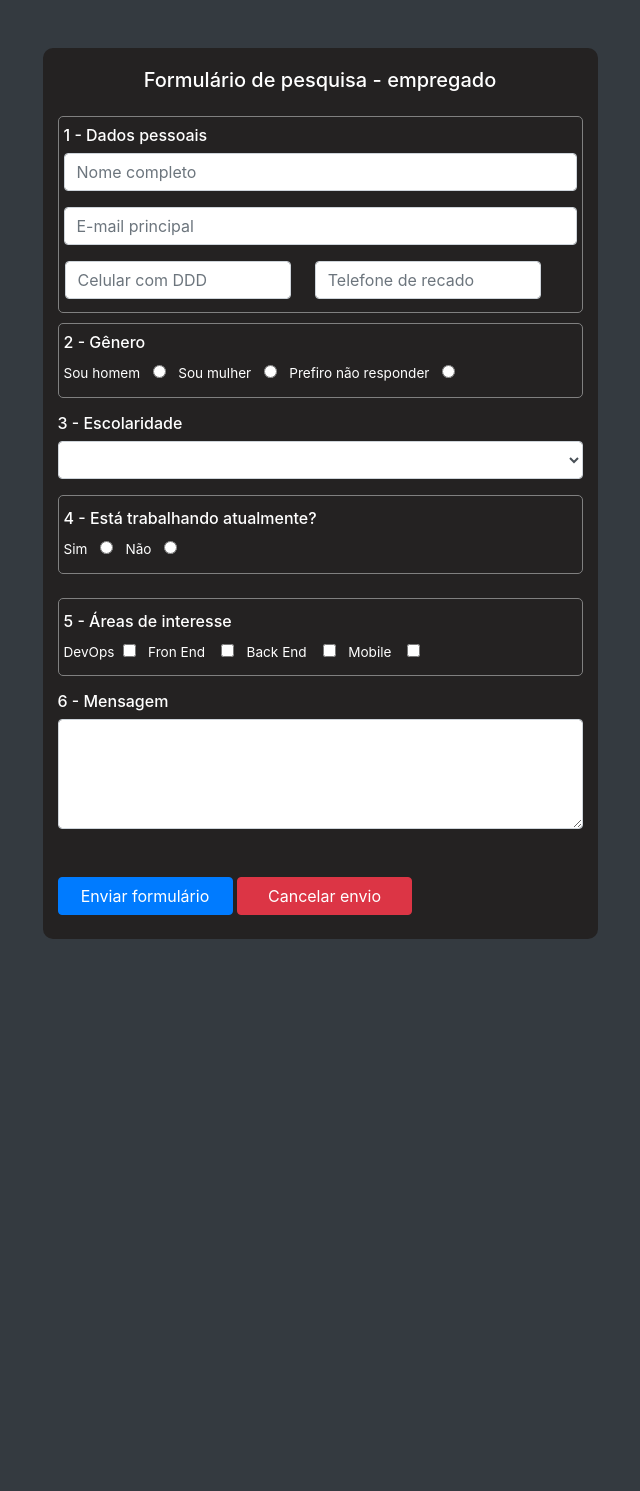
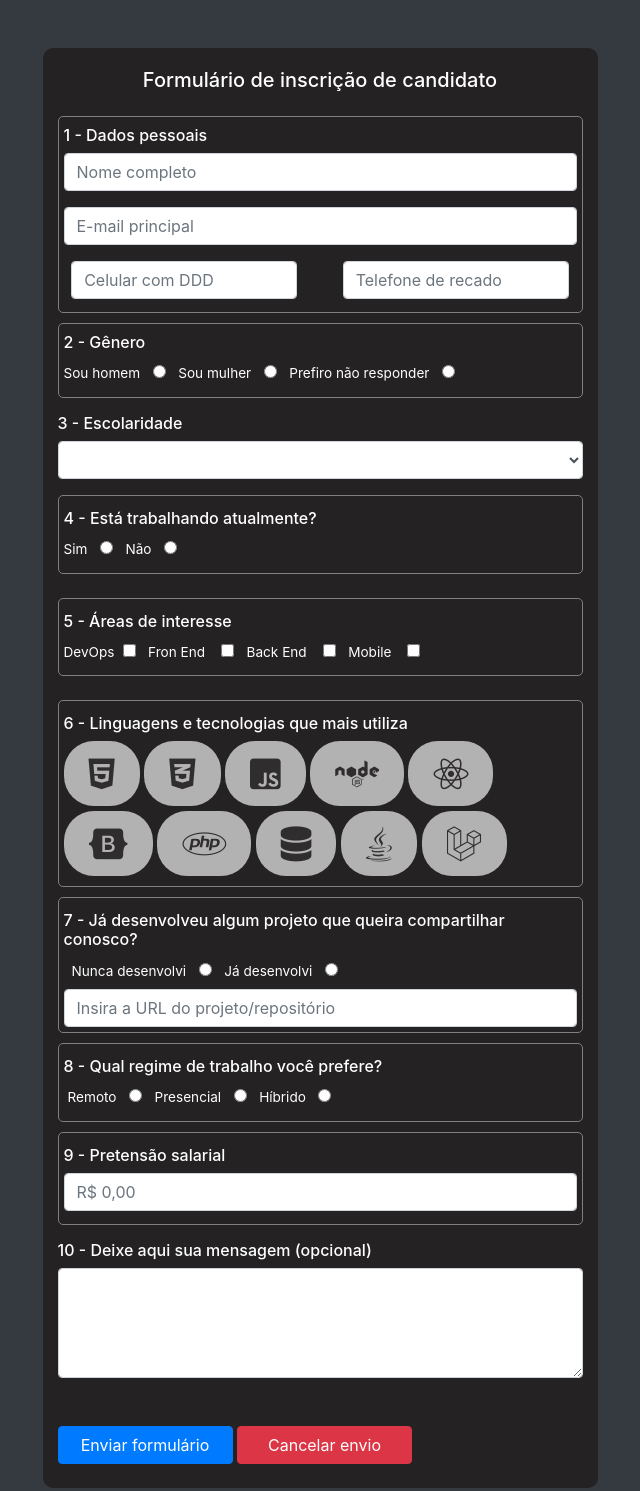
Before and after one commit to dvitorio/FormularioPesquisaDev, a plain HTML site: page index.html in a window 1280 px wide. Shown: the whole page, without its empty margins (320-960 px from the left). Before the commit the page ends 987 px from the top, so only its background shows below. Drawn offline with nearby package versions, Linux system fonts and the light colour scheme.

Commit message:
Inclusão de novos campos e estilização dos mesmos

```diff
--- a/css/index.css
+++ b/css/index.css
@@ -4,12 +4,16 @@
      min-height: 100vh !important;
      padding-top: 20px;
 }
+label{font-size: 0.85rem !important}
 
-label{
-     font-size: 0.85rem !important;
-}
-
-.dadosPessoais, .genero, .interesses, .situacaoProfisional{
+.dadosPessoais,
+.genero,
+.interesses,
+.situacaoProfisional,
+.stacks,
+.projeto,
+.regimeTrabalho,
+.pretensaoSalarial{
      display: block;
      border: 1px solid grey;
      border-radius: 5px;
@@ -17,6 +21,11 @@ label{
      padding: 5px;
 }
 
+.telephones{
+     display: flex;
+     align-items: center;
+     justify-content: center;
+}
 .interesses{
      display: block;
      border: 1px solid grey;
@@ -24,7 +33,25 @@ label{
      margin-top: 10px;
      padding: 5px;
 }
-
 .interesses h6{
      margin-bottom: -55px;
 }
+
+.stacks button{
+     background-color: white !important;
+     border: none;
+     border-radius: 30px;
+     color: rgb(54, 51, 51) !important;
+     margin-bottom: 5px;
+     padding: 10px 20px;
+}
+
+i{
+     font-size: 35px;
+     padding: 5px;
+}
+
+.stacks i:hover{
+     color: rgb(72, 117, 200);
+     transition: all 0.3s;
+}
--- a/index.html
+++ b/index.html
@@ -7,6 +7,8 @@
      <title>Formulário de Pesquisa</title>
      <link rel="stylesheet" href="https://stackpath.bootstrapcdn.com/bootstrap/4.1.3/css/bootstrap.min.css" integrity="sha384-MCw98/SFnGE8fJT3GXwEOngsV7Zt27NXFoaoApmYm81iuXoPkFOJwJ8ERdknLPMO" crossorigin="anonymous">
      <link rel="stylesheet" href="css/index.css">
+     <link rel="shortcut icon" href="img/form.png">
+     <link rel="stylesheet" href="https://cdnjs.cloudflare.com/ajax/libs/font-awesome/6.1.1/css/all.min.css" integrity="sha512-KfkfwYDsLkIlwQp6LFnl8zNdLGxu9YAA1QvwINks4PhcElQSvqcyVLLD9aMhXd13uQjoXtEKNosOWaZqXgel0g==" crossorigin="anonymous" referrerpolicy="no-referrer" />
 </head>
 <body class="bg-dark">
 
@@ -14,14 +16,14 @@
      <div class="container">
           <form action="formulario.php"></form>
           <div class="col-md-6 d-block formulario my-5 mx-auto rounded">
-               <h5 class="mb-4 text-center text-white">Formulário de pesquisa - empregado</h5>
+               <h5 class="mb-4 text-center text-white">Formulário de inscrição de candidato</h5>
                <div class="dadosPessoais">
                     <h6 class="mb-2 my-1 text-white">1 - Dados pessoais</h6>
-                    <input class="form-control mb-3 mx-auto" placeholder="Nome completo" type="text">
+                    <input class="form-control mb-3 mx-auto" placeholder="Nome completo" required type="text">
                     <input class="form-control mb-3 mx-auto" placeholder="E-mail principal" type="text">
                     <div class="telephones row">
-                         <input class="col-md-5 form-control ml-3 mb-2 mr-2" placeholder="Celular com DDD" type="tel">
-                         <input class="col-md-5 form-control ml-3 mb-2 mr-2" placeholder="Telefone de recado" type="tel">
+                         <input class="col-md-5 form-control mb-2 mx-auto" placeholder="Celular com DDD" type="tel">
+                         <input class="col-md-5 form-control mb-2 mx-auto" placeholder="Telefone de recado" type="tel">
                     </div>
                </div>
                <div class="genero mb-3">
@@ -61,14 +63,54 @@
                     <label class="ml-2 mr-2 text-white" for="mobile">Mobile</label><input class="checkbox ml-2" type="checkbox" name="interesses" id="mobile">
                </div>
 
+               <div class="mt-4 stacks">
+                    <h6 class="mb-2 my-2 text-white">6 - Linguagens e tecnologias que mais utiliza</h6>
+                    <button class="btn btn-primary" disabled><i class="fa-brands fa-html5"></i></button>
+                    <button class="btn btn-primary" disabled><i class="fa-brands fa-css3-alt"></i></button>
+                    <button class="btn btn-primary" disabled><i class="fa-brands fa-js-square"></i></button>
+                    <button class="btn btn-primary" disabled><i class="fa-brands fa-node"></i></button>
+                    <button class="btn btn-primary" disabled><i class="fa-brands fa-react"></i></button>
+                    <button class="btn btn-primary" disabled><i class="fa-brands fa-bootstrap"></i></button>
+                    <button class="btn btn-primary" disabled><i class="fa-brands fa-php"></i></button>
+                    <button class="btn btn-primary" disabled><i class="fa-solid fa-database"></i></button>
+                    <button class="btn btn-primary" disabled><i class="fa-brands fa-java"></i></button>
+                    <button class="btn btn-primary" disabled><i class="fa-brands fa-laravel"></i></button>
+               </div>
+
+               <div class="projeto">
+                    <h6 class="mb-2 my-2 text-white">7 - Já desenvolveu algum projeto que queira compartilhar conosco?</h6>
+                    <div class="check-inline radioProjetos">
+                         <label class="ml-2 mr-2 text-white" for="semProjeto">Nunca desenvolvi</label>
+                         <input class="checkbox" type="radio" name="projeto" id="semProjeto">
+                         <label class="ml-2 mr-2 text-white" for="comProjeto">Já desenvolvi</label>
+                         <input class="checkbox" type="radio" name="projeto" id="semProjeto">
+                         <input class="form-control" type="text" placeholder="Insira a URL do projeto/repositório">
+                    </div>
+               </div>
+
+               <div class="regimeTrabalho">
+                    <h6 class="mb-2 my-2 text-white">8 - Qual regime de trabalho você prefere?</h6>
+                    <label class="ml-1 mr-2 text-white" for="remoto">Remoto</label>
+                    <input class="checkbox" type="radio" name="regimeTrabalho" id="remoto">
+                    <label class="ml-2 mr-2 text-white" for="presencial">Presencial</label>
+                    <input class="checkbox" type="radio" name="regimeTrabalho" id="presencial">
+                    <label class="ml-2 mr-2 text-white" for="hibrido">Híbrido</label>
+                    <input class="checkbox" type="radio" name="regimeTrabalho" id="hibrido">
+               </div>
+
+               <div class="pretensaoSalarial">
+                    <h6 class="my-2 text-white" for="pretensao">9 - Pretensão salarial</h6>
+                    <input class="form-control mb-2 mt-1" placeholder="R$ 0,00" type="text">
+               </div>
+
                <div class="mensagem">
-                    <h6 class="mt-3 my-2 text-white" for="mensagem">6 - Mensagem</h6>
+                    <h6 class="mt-3 my-2 text-white" for="mensagem">10 - Deixe aqui sua mensagem (opcional)</h6>
                     <textarea class="form-control h-50 mb-4" name="" id="" cols="30" rows="4"></textarea>
                </div>
 
                <br/>
                <div class="buttonsControl">
-                    <button class="btn btn-primary col-md-4 mb-4">Enviar formulário</button>
+                    <button class="btn btn-primary col-md-4 mb-4" required type="submit">Enviar formulário</button>
                     <button class="btn btn-danger col-md-4 mb-4">Cancelar envio</button>
                </div>
 
```
Also changed, not shown: img/cartao-de-pagamento.png (added), img/form.png (added).
